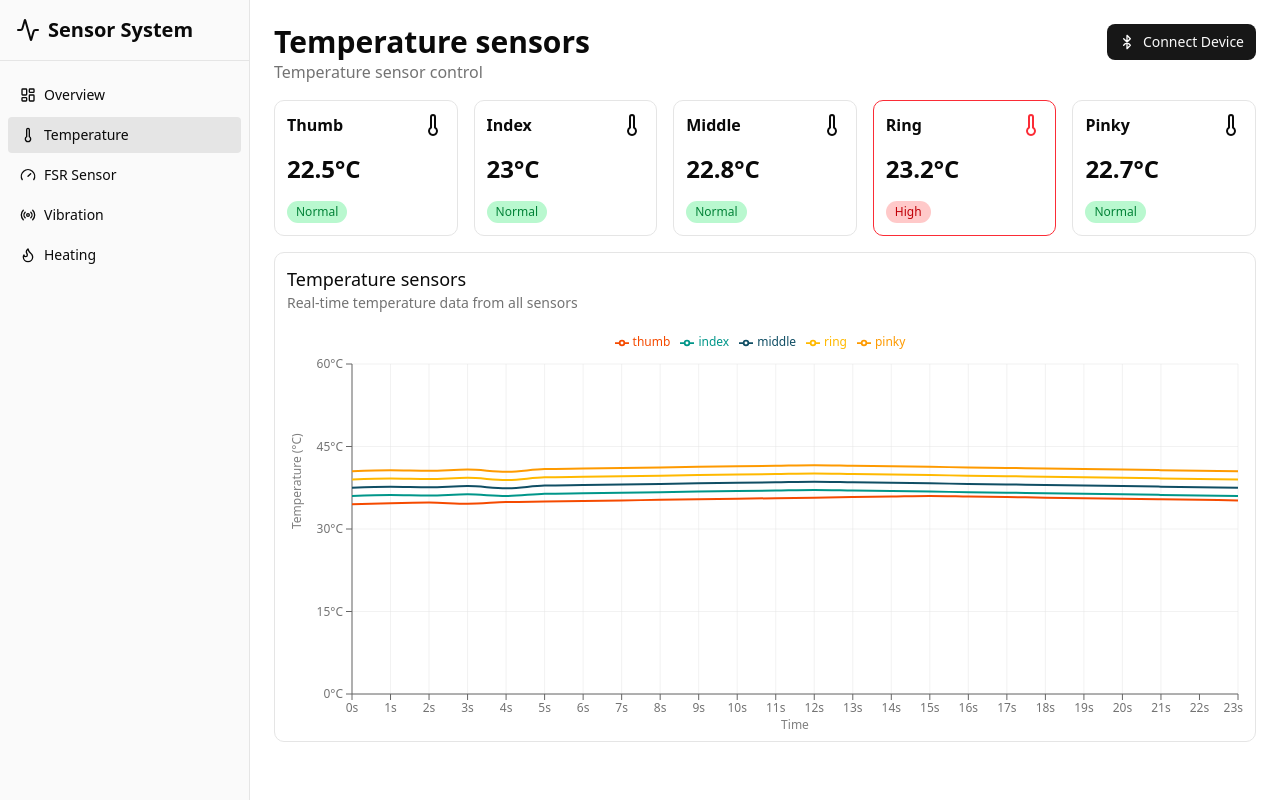
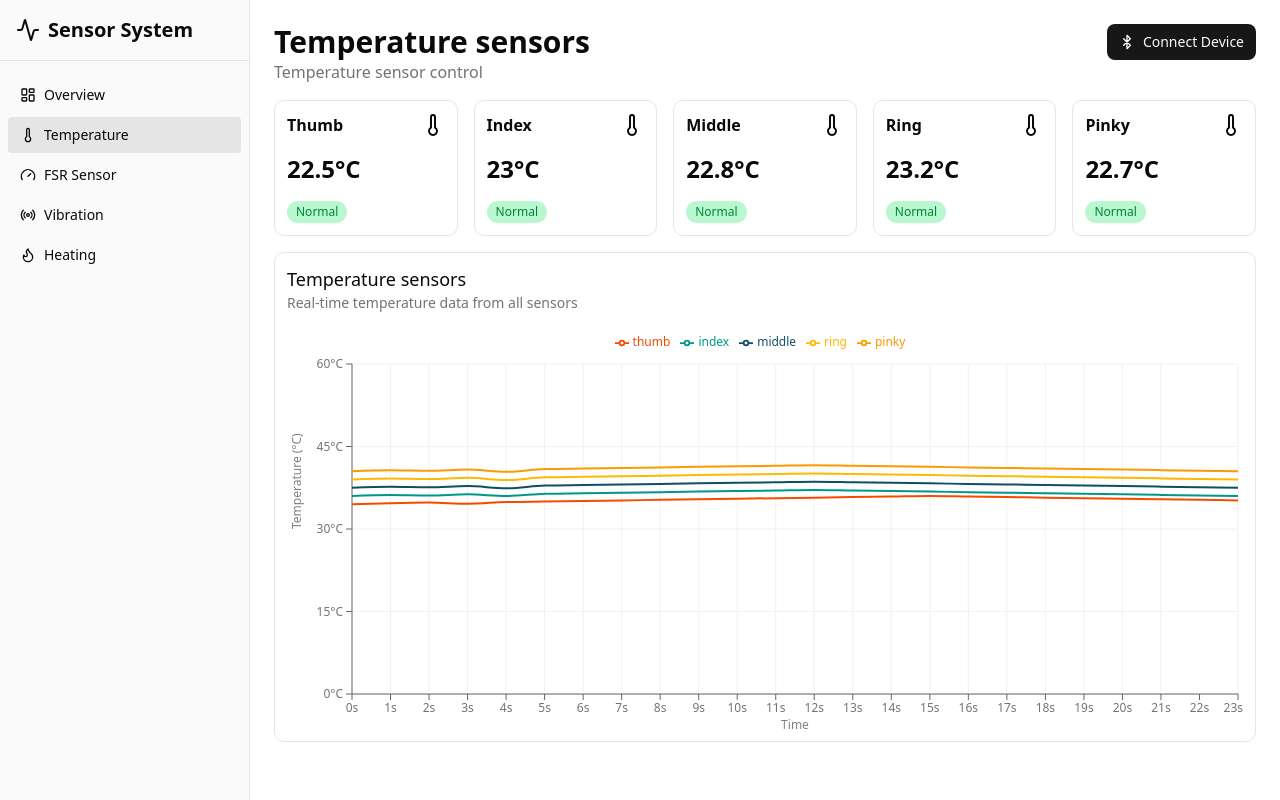
Before and after one commit to yevheniiburkovskyi/prosthetic-hand-dashboard, a React (Vite) app: page /temperature in a window 1280 px wide. Built offline with nearby package versions, Linux system fonts and the light colour scheme.

Commit message:
refactor: move fsr and temperature limits to a separate folder

```diff
--- /dev/null
+++ b/src/lib/constants.ts
@@ -0,0 +1,2 @@
+export const TEMPERATURE_LIMIT = 100;
+export const MAX_FSR_VALUE = 1000;
--- a/src/pages/FSR.tsx
+++ b/src/pages/FSR.tsx
@@ -7,6 +7,7 @@ import { Gauge } from 'lucide-react';
 import { memo } from 'react';
 import { chartData, mockedFSR } from '@/mocks/fsrMocks';
 import { Progress } from '@/components/ui/progress';
+import { MAX_FSR_VALUE } from '@/lib/constants';
 
 const chartConfig = {
   thumb: {
@@ -30,8 +31,6 @@ const chartConfig = {
     color: 'var(--chart-5)',
   },
 } satisfies ChartConfig;
-
-const MAX_FSR_VALUE = 1023;
 
 const FSR = () => {
   return (
--- a/src/pages/Temperature.tsx
+++ b/src/pages/Temperature.tsx
@@ -7,6 +7,7 @@ import clsx from 'clsx';
 import { Thermometer } from 'lucide-react';
 import { memo } from 'react';
 import { chartData, mockedTemperature } from '@/mocks/temperatureMocks';
+import { TEMPERATURE_LIMIT } from '@/lib/constants';
 
 interface Temperature {
   id: number;
@@ -37,11 +38,9 @@ const chartConfig = {
   },
 } satisfies ChartConfig;
 
-const NORMAL_TEMPERATURE_LIMIT = 23;
-
 const getTemperatureBadge = (value: number) => {
   switch (true) {
-    case value > NORMAL_TEMPERATURE_LIMIT:
+    case value > TEMPERATURE_LIMIT:
       return <Badge variant="error" title="High" />;
     default:
       return <Badge variant="success" title="Normal" />;
@@ -61,7 +60,7 @@ const Temperature = () => {
             <li key={sensor.id} className="flex-1">
               <Card
                 className={clsx({
-                  'border-red-500': sensor.value > NORMAL_TEMPERATURE_LIMIT,
+                  'border-red-500': sensor.value > TEMPERATURE_LIMIT,
                 })}
               >
                 <div className="flex flex-col justify-between gap-4">
@@ -69,7 +68,7 @@ const Temperature = () => {
                     <p className="text-md font-semibold">{sensor.name}</p>
                     <Thermometer
                       stroke={
-                        sensor.value > NORMAL_TEMPERATURE_LIMIT
+                        sensor.value > TEMPERATURE_LIMIT
                           ? 'var(--color-red-500)'
                           : 'currentColor'
                       }
```
